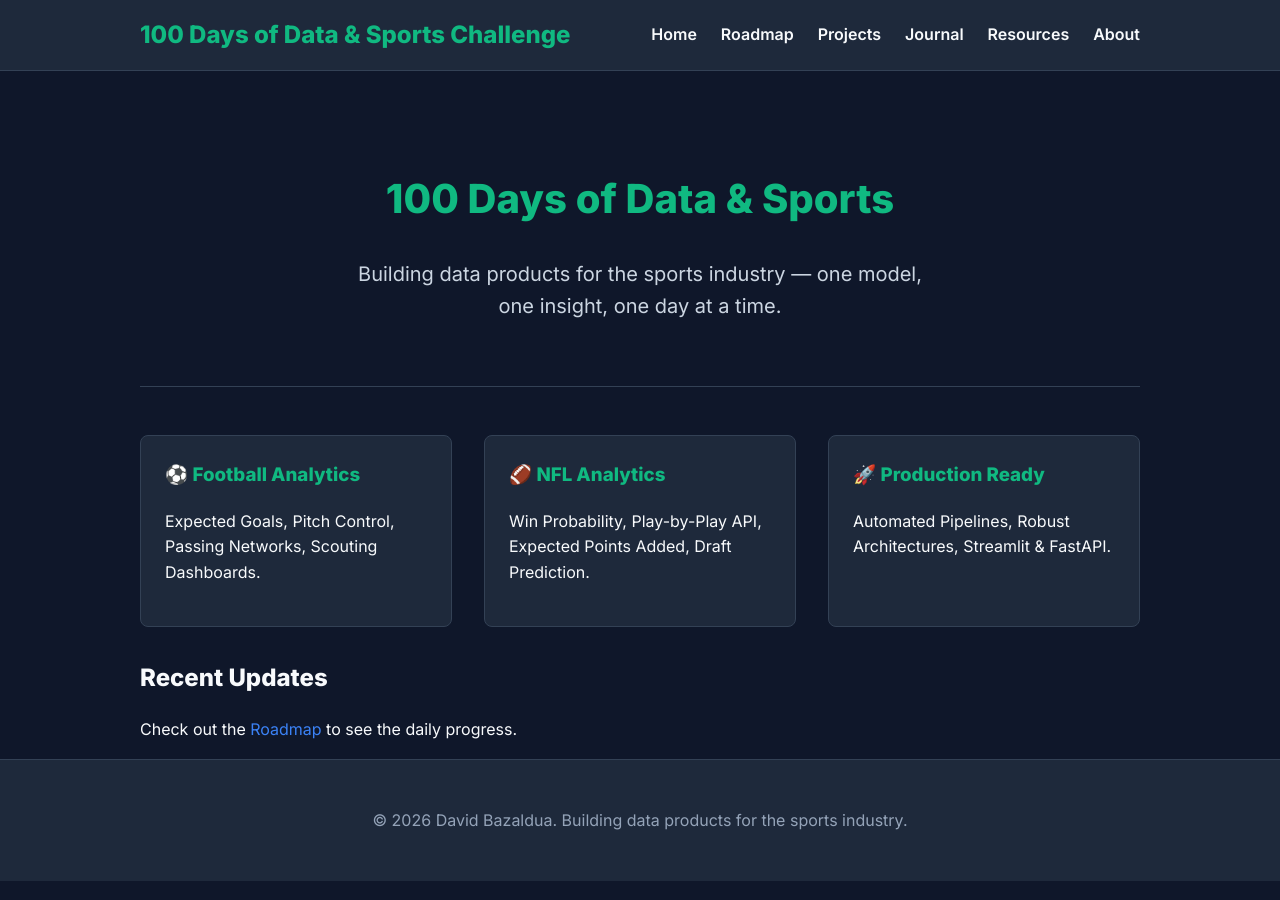
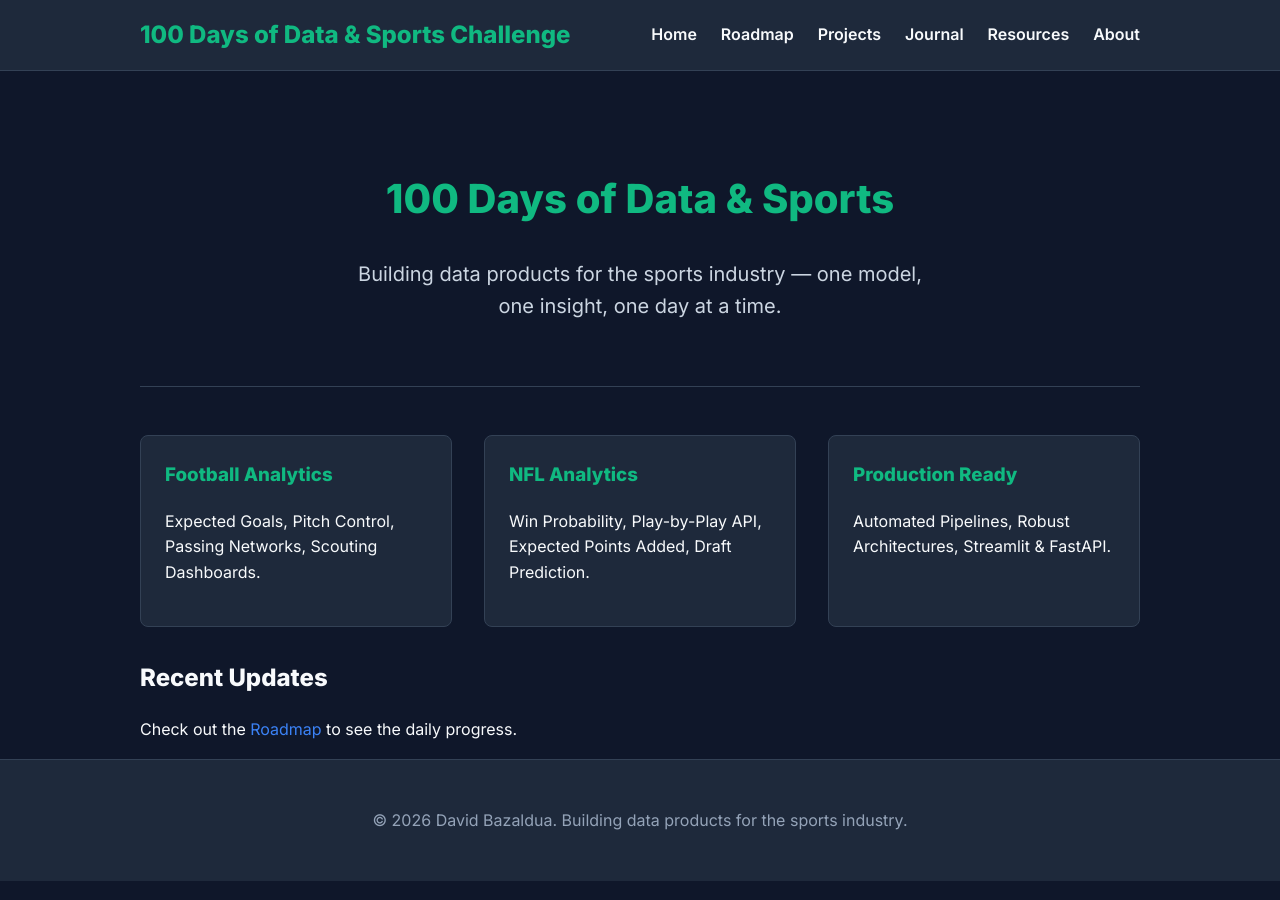
Before and after one commit to david-bazalduaa/100-days-Data-Sports-Challenge, a Jekyll site: the page built from docs/index.md, in a window 1280 px wide. Built offline with Jekyll 4.4.1, drawn with Linux system fonts in a browser that asks for light colours.

Commit message:
take out emojis

```diff
--- a/docs/index.md
+++ b/docs/index.md
@@ -10,15 +10,15 @@ title: Home
 
 <div class="grid">
     <div class="card">
-        <h3>⚽️ Football Analytics</h3>
+        <h3>Football Analytics</h3>
         <p>Expected Goals, Pitch Control, Passing Networks, Scouting Dashboards.</p>
     </div>
     <div class="card">
-        <h3>🏈 NFL Analytics</h3>
+        <h3>NFL Analytics</h3>
         <p>Win Probability, Play-by-Play API, Expected Points Added, Draft Prediction.</p>
     </div>
     <div class="card">
-        <h3>🚀 Production Ready</h3>
+        <h3>Production Ready</h3>
         <p>Automated Pipelines, Robust Architectures, Streamlit & FastAPI.</p>
     </div>
 </div>
```
Also changed, not shown: docs/about.md (+1 -1 lines), README.md, 1 other file.
